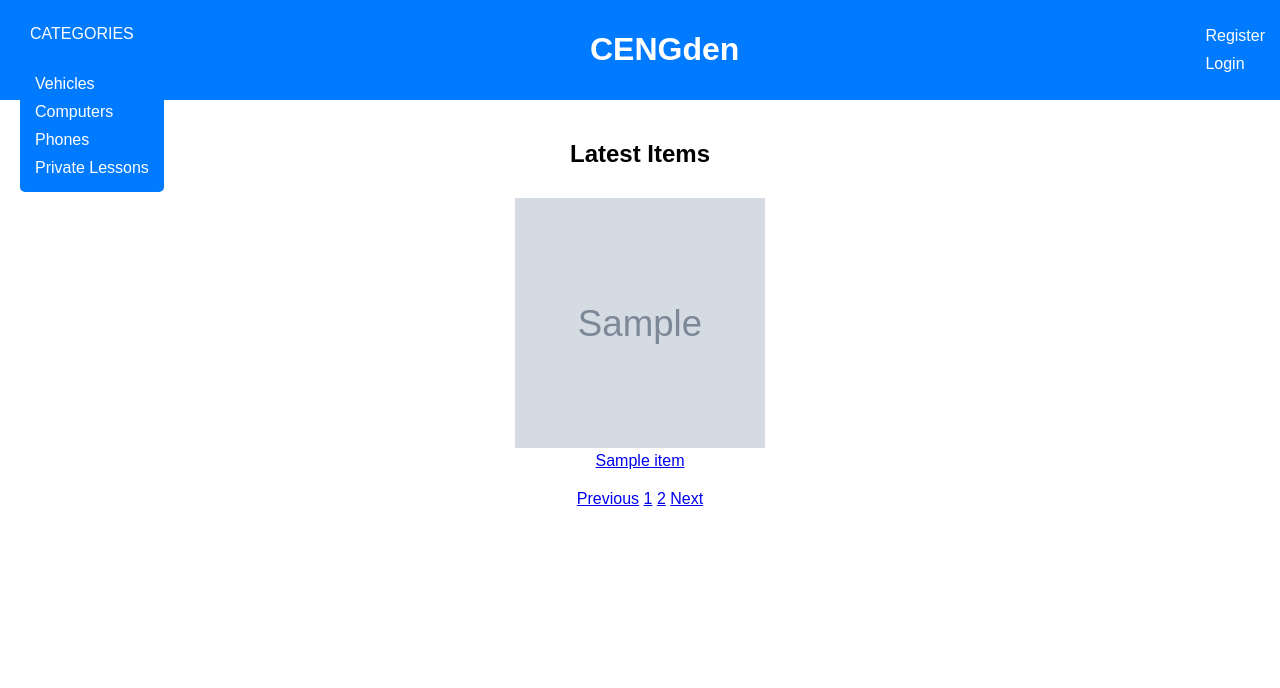
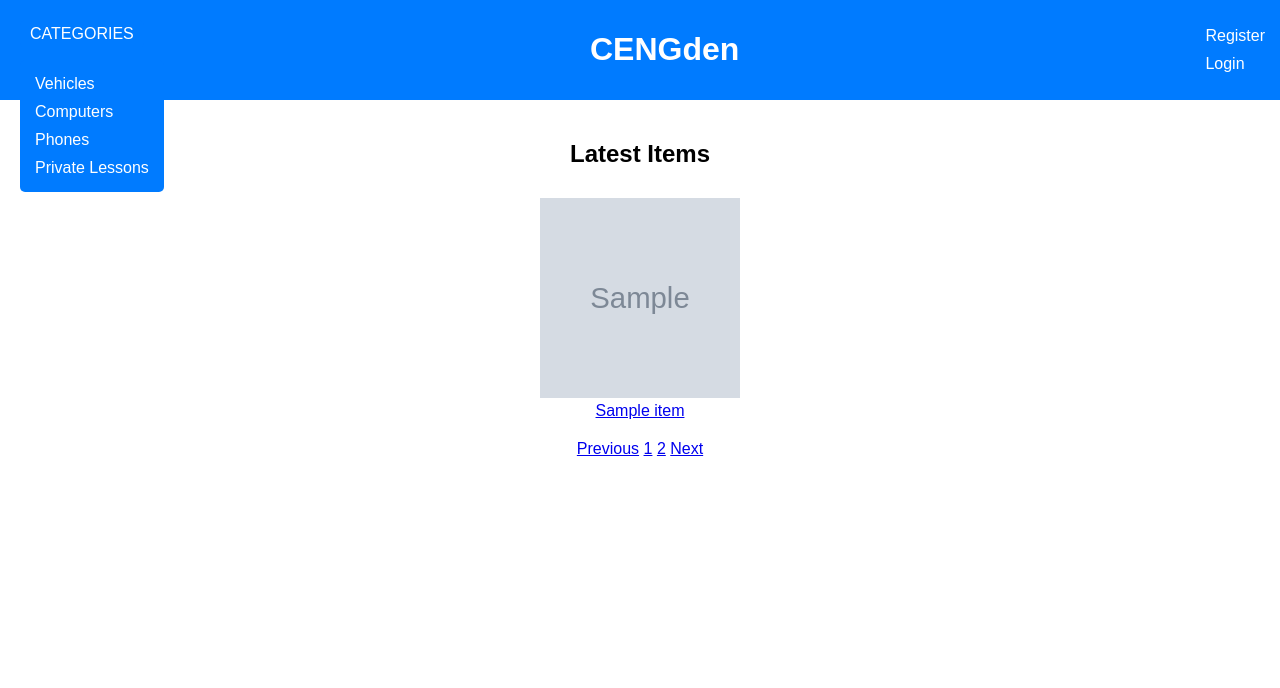
Before and after one commit to avsaralpay/cengden, a Flask app: page / in a window 1280 px wide. Shown: the top 688 px of the page. Run offline with Flask 2, Linux system fonts and the light colour scheme; grey boxes marked "Sample" are stand-in pictures; a database or web service that is not in the repository returns one stand-in record (values such as "Sample title"); some libraries are stand-ins or nearby versions.

Commit message:
sdfsdfsd

```diff
--- a/templates/category.html
+++ b/templates/category.html
@@ -121,7 +121,7 @@
         <div class="items">
             {% for item in items %}
             <a href="/item/{{ item['_id'] }}">
-                <img src="{{ item['image_link'] }}" alt="{{ item['title'] }}" style="width:250px;height:250px;">
+                <img src="{{ item['image_link'] }}" alt="{{ item['title'] }}" style="width:200px;height:200px;">
                 <div>{{ item['title'] }}</div>
             </a>
             </div>
--- a/templates/index.html
+++ b/templates/index.html
@@ -122,7 +122,7 @@
         {% for item in items %}
         <div class="item">
             <a href="/item/{{ item['_id'] }}">
-                <img src="{{ item['image_link'] }}" alt="{{ item['title'] }}" style="width:250px;height:250px;">
+                <img src="{{ item['image_link'] }}" alt="{{ item['title'] }}" style="width:200px;height:200px;">
                 <div>{{ item['title'] }}</div>
             </a>
         </div>
```
